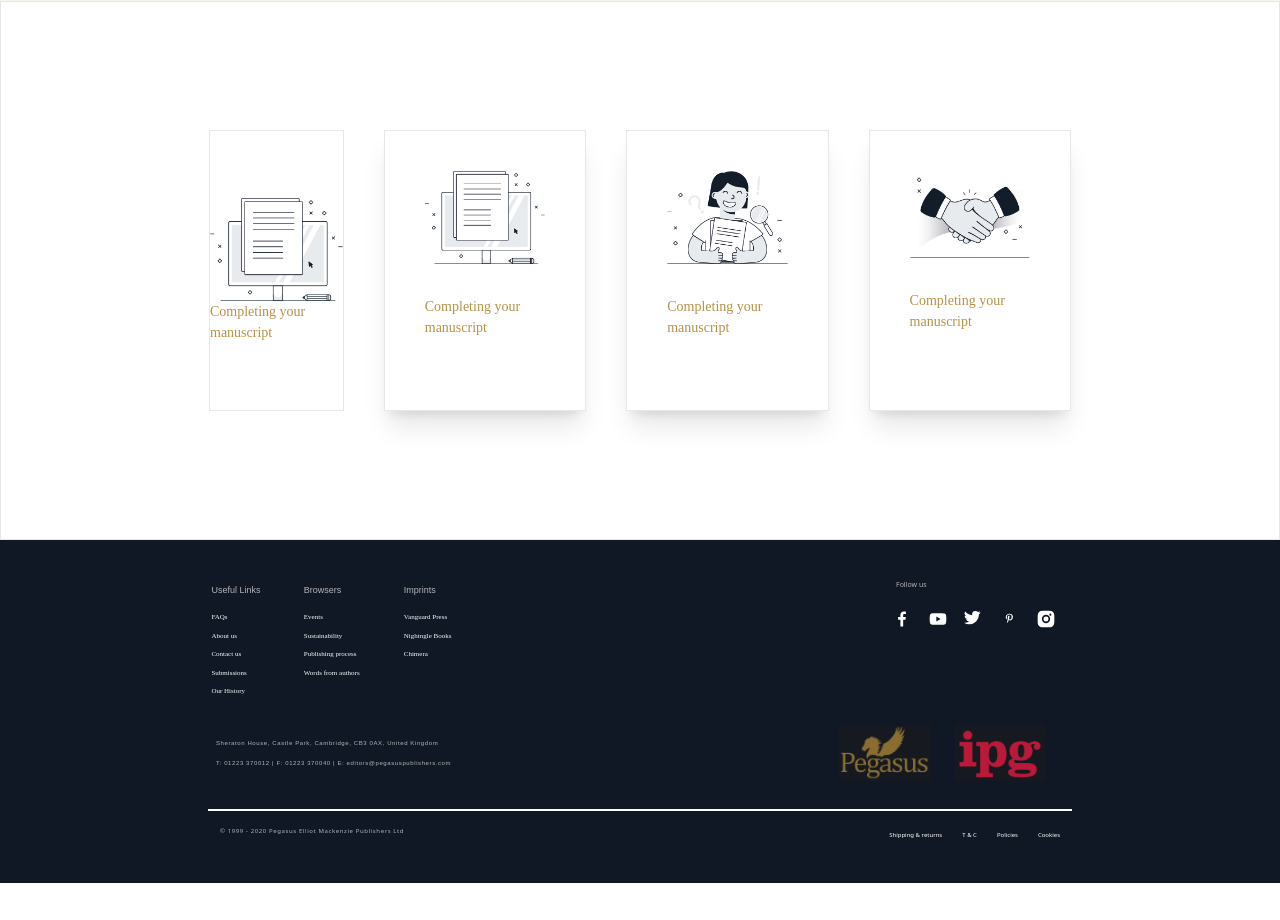
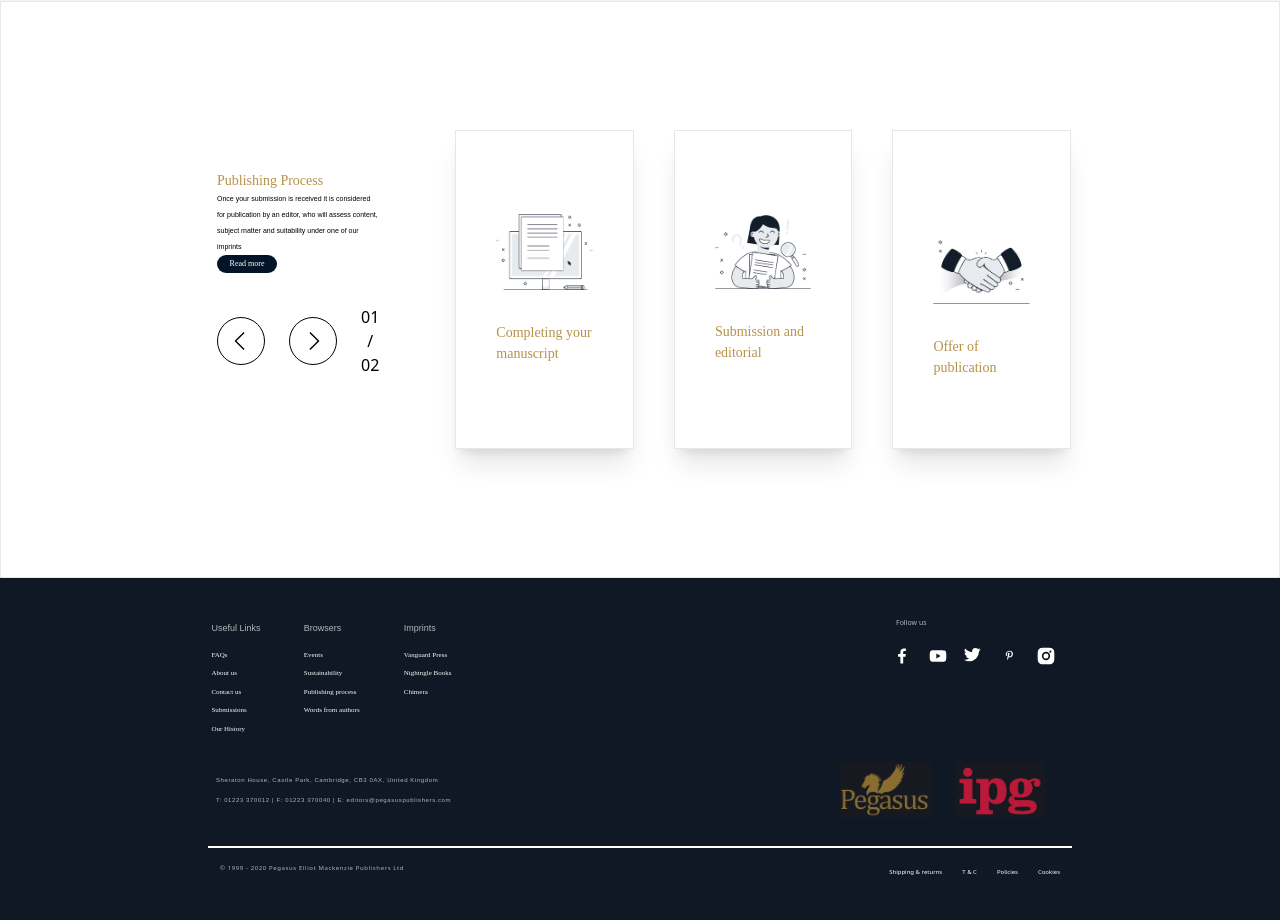
Before and after one commit to Hadees621/pegasus, a React (Create React App) app: page /submissions in a window 1280 px wide. Shown: the part 1211-2131 px from the top of the page. Before the commit the page ends 2094 px from the top, so only its background shows below. Built offline with nearby package versions, Linux system fonts and the light colour scheme.

Commit message:
first box

```diff
--- a/src/pages/submissions/components/Section.js
+++ b/src/pages/submissions/components/Section.js
@@ -34,32 +34,49 @@ const Section = () => {
 
             <div className="flex flex-col 1024:flex-row w-full justify-center 1024:px-40 xl:px-52 2560:px-96 py-32 gap-10 border">
 
-                <div className="flex flex-col items-center justify-center text-center group bg-white border  w-full  ">
-                    <img className="flex items-center justify-center w-full" src="assests/submissions/Asset1.png" alt="Section Image" />
-                    <p className="text-center 425:text-start text-[24px] 425:text-[16px] 1024:text-[14px] 1440:text-[16px] 2000:text-[28px] text-[#B79248] font-fairplay">
-                        Completing your manuscript
+                <div className="flex flex-col items justify-center text-center group bg-white w-full mr-7 px-2 py-10">
+                    <p className="text-start text-[24px] 425:text-[16px] 1024:text-[14px] 1440:text-[16px] 2000:text-[28px] text-[#B79248] font-fairplay">
+                        Publishing Process
                     </p>
+                    <p className="text-start text-[14px] 425:text-[12px] 1024:text-[7px] 1024:leading-4 1440:text-[9px] 1440:leading-6 2000:text-[15px] 2000:leading-8 2000:my-9 leading-6 font-roboto">
+                        Once your submission is received it is considered
+                        for publication by an editor, who will assess
+                        content, subject matter and suitability under one
+                        of our imprints
+                    </p>
+
+                    <button className="bg-[#031428] text-lg text-white rounded-3xl w-[150px] h-12 font-fairplay 1024:w-[60px] 1024:h-[18px] 1440:w-[80px] 1440:h-[24px] 1440:text-[10px] 2560:w-[130px] 2560:h-[45px] 2560:text-[17px] 1024:text-[8px] items-center flex justify-center font-extralight">
+                        Read more
+                    </button>
+
+                    <div className="flex gap-6 items-center py-8">
+                        <a href="#" className="flex items-center justify-center h-12 w-12 rounded-full bg-white border border-black p-3">
+                            <svg xmlns="http://www.w3.org/2000/svg" width="32" height="32" viewBox="0 0 32 32"><g transform="rotate(-90 16 16)"><path fill="currentColor" d="m16 6.594l-.72.687l-12.5 12.5l1.44 1.44L16 9.437l11.78 11.78l1.44-1.437l-12.5-12.5z" /></g></svg>
+                        </a>
+                        <a href="#" className="flex items-center justify-center h-12 w-12 rounded-full bg-white border border-black p-3">
+                            <svg xmlns="http://www.w3.org/2000/svg" width="32" height="32" viewBox="0 0 32 32"><g transform="rotate(90 16 16)"><path fill="currentColor" d="m16 6.594l-.72.687l-12.5 12.5l1.44 1.44L16 9.437l11.78 11.78l1.44-1.437l-12.5-12.5z" /></g></svg>
+                        </a>
+                        <p> 01 / 02</p>
+                    </div>
                 </div>
-
                 <div className="flex flex-col items-center justify-center text-center group bg-white w-full border shadow-xl p-10">
                     <img className="flex items-center justify-center w-full" src="assests/submissions/Asset1.png" alt="Section Image" />
-                    <p className="text-center my-8 425:text-start text-[24px] 425:text-[16px] 1024:text-[14px] 1440:text-[16px] 2000:text-[28px] text-[#B79248] font-fairplay">
+                    <p className="text-center mt-8 425:text-start text-[24px] 425:text-[16px] 1024:text-[14px] 1440:text-[16px] 2000:text-[28px] text-[#B79248] font-fairplay">
                         Completing your manuscript
                     </p>
                 </div>
                 <div className="flex flex-col items-center justify-center text-center group bg-white w-full border shadow-xl p-10">
                     <img className="flex items-center justify-center w-full" src="assests/submissions/Asset2.png" alt="Section Image" />
-                    <p className="text-center my-8 425:text-start text-[24px] 425:text-[16px] 1024:text-[14px] 1440:text-[16px] 2000:text-[28px] text-[#B79248] font-fairplay">
-                        Completing your manuscript
-                    </p>
-                </div><div className="flex flex-col items-center justify-center text-center group bg-white w-full border shadow-xl p-10">
-                    <img className="flex items-center justify-center w-full" src="assests/submissions/Asset3.png" alt="Section Image" />
-                    <p className="text-center my-8 425:text-start text-[24px] 425:text-[16px] 1024:text-[14px] 1440:text-[16px] 2000:text-[28px] text-[#B79248] font-fairplay">
-                        Completing your manuscript
+                    <p className="text-center mt-8 425:text-start text-[24px] 425:text-[16px] 1024:text-[14px] 1440:text-[16px] 2000:text-[28px] text-[#B79248] font-fairplay">
+                        Submission and editorial
                     </p>
                 </div>
-
-
+                <div className="flex flex-col items-center justify-center text-center group bg-white w-full border shadow-xl p-10">
+                    <img className="flex items-center justify-center w-full pt-10" src="assests/submissions/Asset3.png" alt="Section Image" />
+                    <p className="text-center mt-8 425:text-start text-[24px] 425:text-[16px] 1024:text-[14px] 1440:text-[16px] 2000:text-[28px] text-[#B79248] font-fairplay">
+                        Offer of publication
+                    </p>
+                </div>
 
             </div>
 
```
